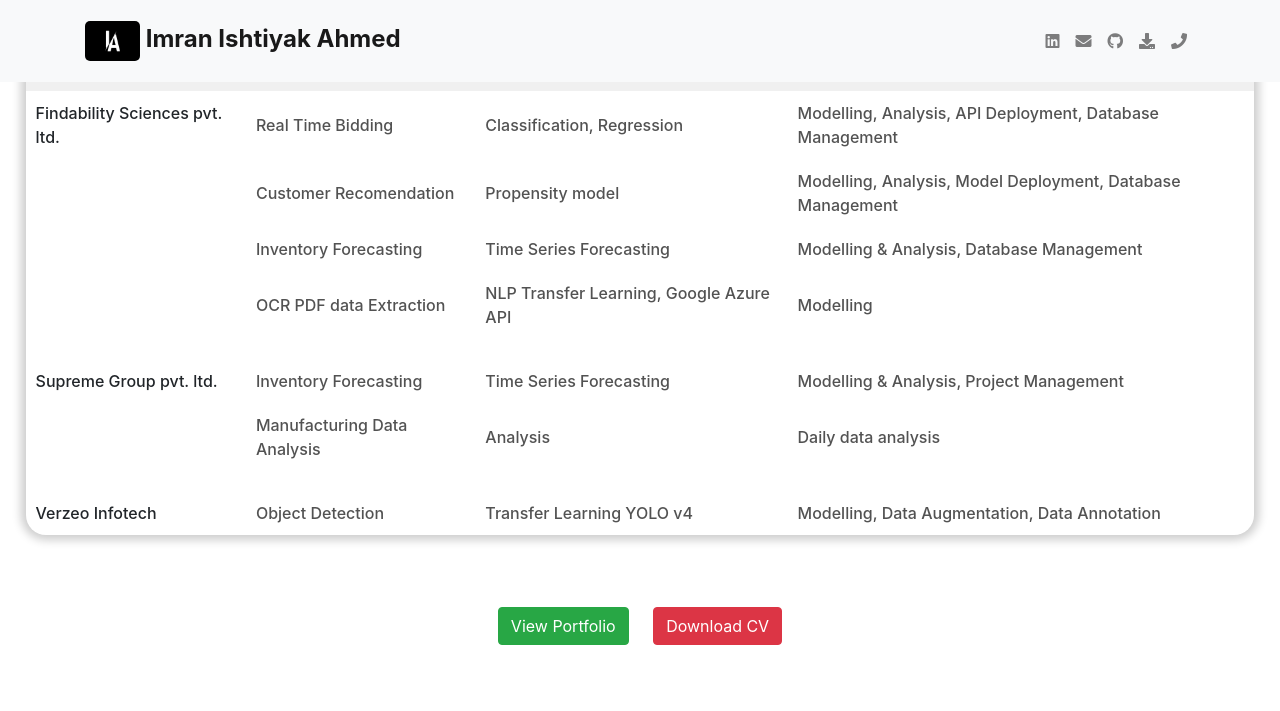
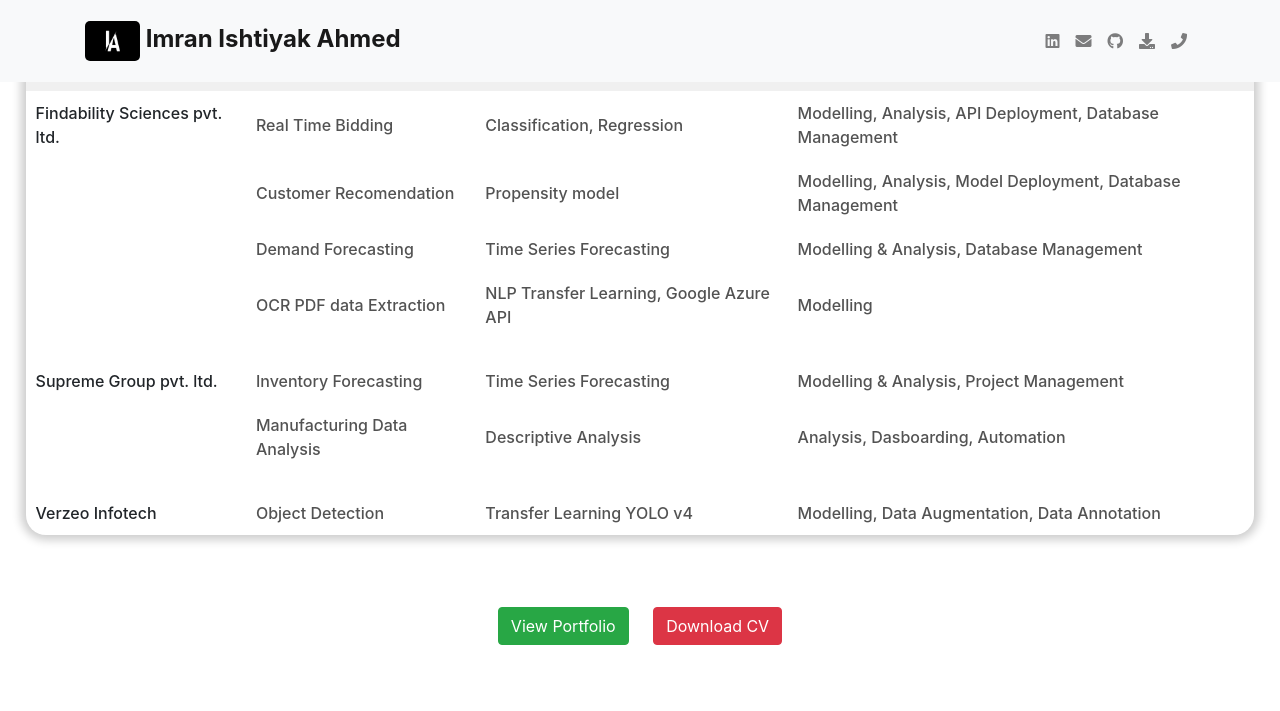
Before and after one commit to reaperresides/imranahmed.github.io, a Flask app: page /workdetails in a window 1280 px wide. Shown: the top 711 px of the page. Run offline with Flask 3, Linux system fonts and the light colour scheme; some libraries are stand-ins or nearby versions.

Commit message:
updated work parameters in workdetails.html

```diff
--- a/main/templates/workdetails.html
+++ b/main/templates/workdetails.html
@@ -240,7 +240,7 @@
             </tr>
             <tr>
               <td></td>
-              <td style="color:#000000ad">Inventory Forecasting</td>
+              <td style="color:#000000ad">Demand Forecasting</td>
               <td style="color:#000000ad">Time Series Forecasting</td>
               <td style="color:#000000ad">Modelling & Analysis, Database Management</td>
             </tr>
@@ -265,8 +265,8 @@
               <tr>
                 <td></td>
                 <td style="color:#000000ad">Manufacturing Data Analysis</td>
-                <td style="color:#000000ad">Analysis</td>
-                <td style="color:#000000ad">Daily data analysis</td>
+                <td style="color:#000000ad">Descriptive Analysis</td>
+                <td style="color:#000000ad">Analysis, Dasboarding, Automation</td>
               </tr>
               <tr>
                 <td></td>
```
